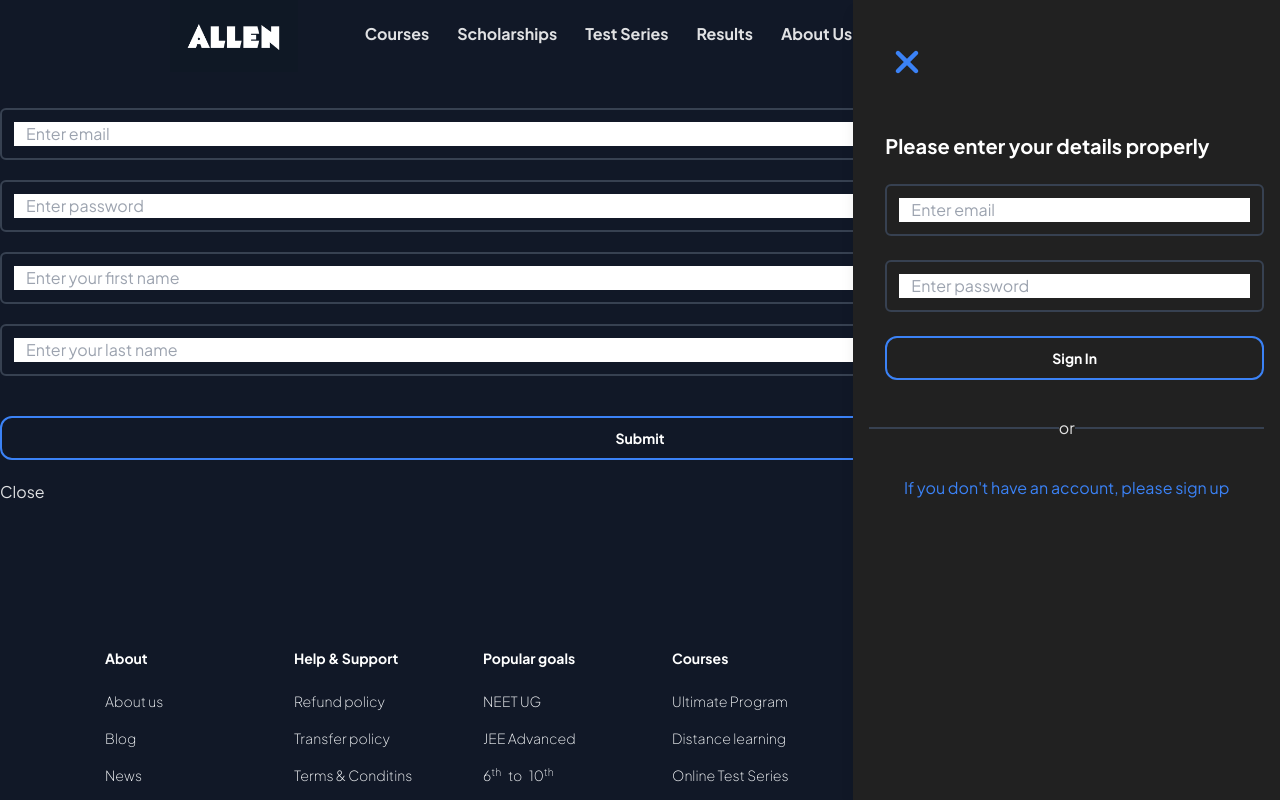
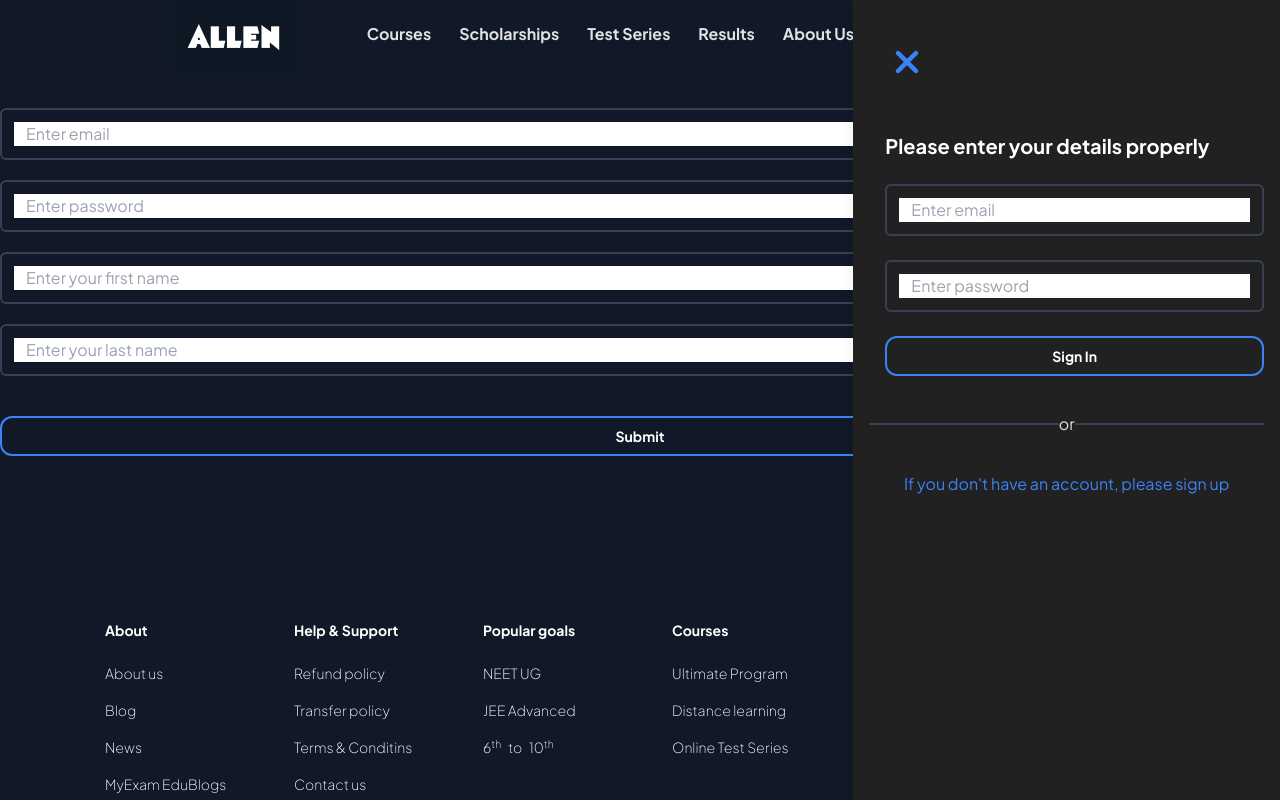
Before and after one commit to ImranShaikh8806/allen_web_clone, a React (Vite) app: page /signup in a window 1280 px wide. Both pictures are taken after a click on the button "Login". Shown: the top 800 px of the page. Built offline with nearby package versions, Linux system fonts and the light colour scheme; a web font is replaced by a local one.

Commit message:
Updated button styling and removed div wrapper, added vercel.json

```diff
--- a/src/components/Header.jsx
+++ b/src/components/Header.jsx
@@ -7,6 +7,7 @@
 import { FontAwesomeIcon } from '@fortawesome/react-fontawesome'
 import { faXmark } from '@fortawesome/free-solid-svg-icons';//cross icon from fontawesome
 import { faBars } from '@fortawesome/free-solid-svg-icons'//list icon from fontawesome
+import { faPhone } from '@fortawesome/free-solid-svg-icons'
 
 
 export default function Header() {
@@ -276,7 +277,7 @@
 
         <div className='flex gap-4 '>
             <div className='border-2 bg-blue-700 border-none hover:bg-blue-500 rounded-2xl px-4 py-1  '>
-               ab talk to us
+            <FontAwesomeIcon icon={faPhone} className=''/> talk to us
             </div>
 
           {userName ?(<div>welcome {userName}
--- a/src/components/Signin.jsx
+++ b/src/components/Signin.jsx
@@ -109,9 +109,12 @@
 
             {error && <div className="text-red-500 text-sm">{error}</div>} {/* General error */}
 
-            <div className="hover:bg-gray-700 text-center rounded-xl p-2 border-2 border-blue-500">
-              <button type="submit" className="text-sm text-white font-bold">Sign In</button>
-            </div>
+            <button
+                type="submit"
+                className="hover:bg-gray-700 text-center rounded-xl p-2 border-2 border-blue-500 text-sm text-white font-bold cursor-pointer"
+              >
+              Sign In
+           </button>
           </form>
 
           <h4 className="hrLine mt-9">or</h4>
--- a/src/components/Signup.jsx
+++ b/src/components/Signup.jsx
@@ -149,15 +149,15 @@
 
                 <p>{error}</p>
 
-                <div className='hover:bg-gray-700 text-center rounded-xl p-2 border-2 border-blue-500'>
-                    <button type='submit' className='text-sm text-white font-bold'>
-                        Submit
-                    </button>
-                </div>
+                <button
+                type="submit"
+                className="hover:bg-gray-700 text-center rounded-xl p-2 border-2 border-blue-500 text-sm text-white font-bold cursor-pointer"
+              >
+              Submit
+           </button>
 
                 <p>{success}</p>
             </form>
-            <button onClick={onClose}>Close</button>
         </div>
     );
 }
```
Also changed, not shown: vercel.json (added).
